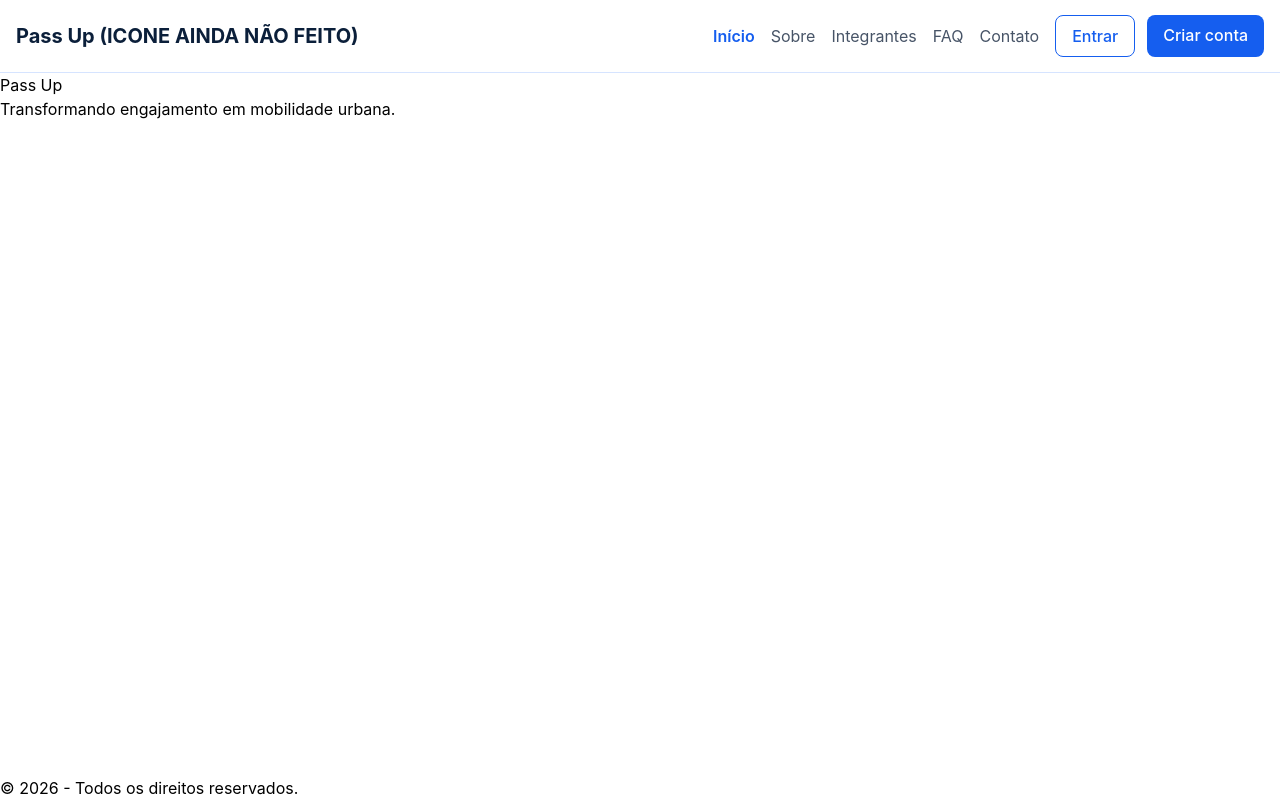
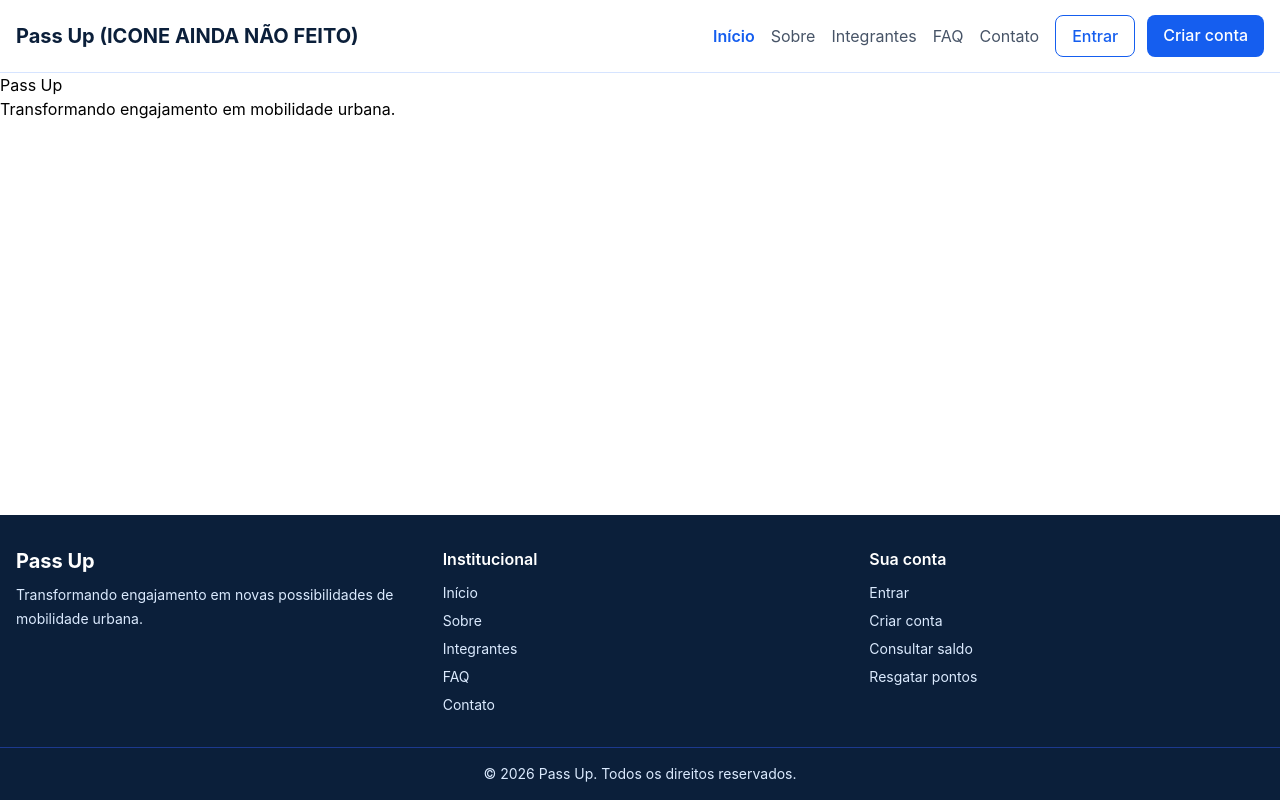
Before and after one commit to pivattidev/passup, a React (Vite) app: page / in a window 1280 px wide. Built offline with nearby package versions, Linux system fonts and the light colour scheme.

Commit message:
feat: Rodape implementado.

```diff
--- a/src/components/Rodape/index.tsx
+++ b/src/components/Rodape/index.tsx
@@ -1,7 +1,92 @@
+import { Link } from 'react-router-dom'
+
 export default function Rodape() {
   return (
-    <footer>
-        <p>&copy; 2026 - Todos os direitos reservados.</p>
+    <footer className="bg-[#0B1F3A] text-blue-100">
+      <div className="mx-auto grid max-w-7xl grid-cols-2 gap-8 px-4 py-8 min-[768px]:grid-cols-3">
+        <div className="col-span-2 min-[768px]:col-span-1">
+          <Link to="/" className="text-xl font-bold text-white">
+            Pass Up
+          </Link>
+
+          <p className="mt-2 max-w-sm text-sm leading-6">
+            Transformando engajamento em novas possibilidades de mobilidade
+            urbana.
+          </p>
+        </div>
+
+        <nav aria-label="Links institucionais">
+          <h2 className="mb-3 font-semibold text-white">Institucional</h2>
+
+          <ul className="flex flex-col gap-2 text-sm">
+            <li>
+              <Link to="/" className="hover:text-white">
+                Início
+              </Link>
+            </li>
+
+            <li>
+              <Link to="/sobre" className="hover:text-white">
+                Sobre
+              </Link>
+            </li>
+
+            <li>
+              <Link to="/integrantes" className="hover:text-white">
+                Integrantes
+              </Link>
+            </li>
+
+            <li>
+              <Link to="/faq" className="hover:text-white">
+                FAQ
+              </Link>
+            </li>
+
+            <li>
+              <Link to="/contato" className="hover:text-white">
+                Contato
+              </Link>
+            </li>
+          </ul>
+        </nav>
+
+        <nav aria-label="Links da conta">
+          <h2 className="mb-3 font-semibold text-white">Sua conta</h2>
+
+          <ul className="flex flex-col gap-2 text-sm">
+            <li>
+              <Link to="/login" className="hover:text-white">
+                Entrar
+              </Link>
+            </li>
+
+            <li>
+              <Link to="/cadastro" className="hover:text-white">
+                Criar conta
+              </Link>
+            </li>
+
+            <li>
+              <Link to="/saldo" className="hover:text-white">
+                Consultar saldo
+              </Link>
+            </li>
+
+            <li>
+              <Link to="/resgate" className="hover:text-white">
+                Resgatar pontos
+              </Link>
+            </li>
+          </ul>
+        </nav>
+      </div>
+
+      <div className="border-t border-blue-900">
+        <p className="mx-auto max-w-7xl px-4 py-4 text-center text-sm">
+          &copy; 2026 Pass Up. Todos os direitos reservados.
+        </p>
+      </div>
     </footer>
   )
 }
```
